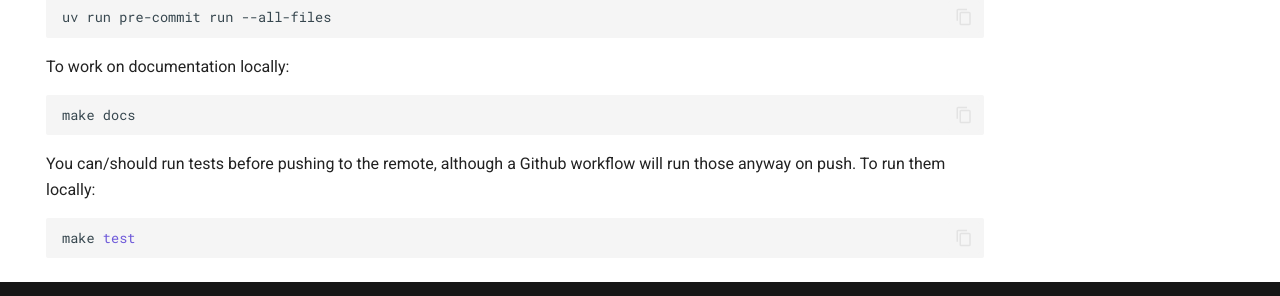
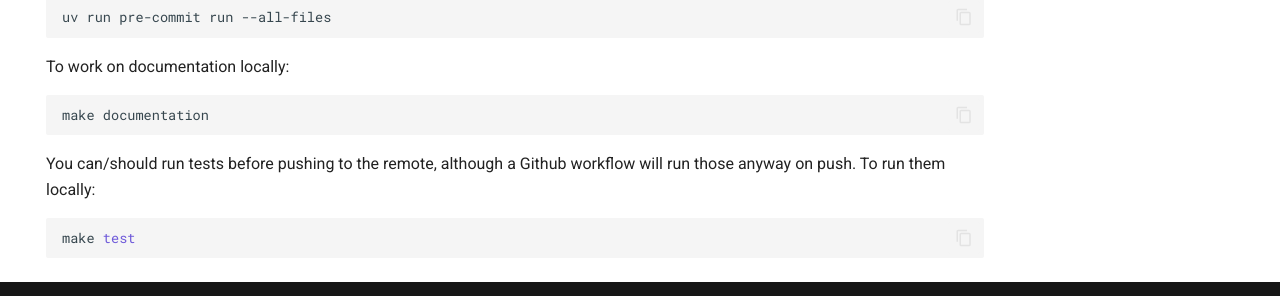
Before and after one commit to BramVanroy/bcql_py, an MkDocs documentation site: the page built from docs/index.md, in a window 1280 px wide and 900 px high, scrolled down 1243 px. Shown: the part 573-869 px from the top of the window. Built offline with MkDocs 1.6.1 and Material for MkDocs 9.7.7, drawn with Linux system fonts in a browser that asks for light colours; comment, search, counter and statistics services are not loaded.

Commit message:
improve doc handling

````diff
--- a/README.md
+++ b/README.md
@@ -91,7 +91,7 @@
 To work on documentation locally:
 
 ```bash
-make docs
+make documentation
 ```
 
 You can/should run tests before pushing to the remote, although
--- a/mkdocs.yml
+++ b/mkdocs.yml
@@ -63,6 +63,10 @@
 plugins:
   # Full-text search index used by the site search UI
   - search
+  # Cross-reference resolver used by mkdocstrings and markdown links
+  - autorefs:
+      # If an exact target is missing, resolve to the closest matching identifier
+      resolve_closest: true
   - gen-files:
       scripts:
         - generate_llms_file.py
````
Also changed, not shown: 1 other file.
